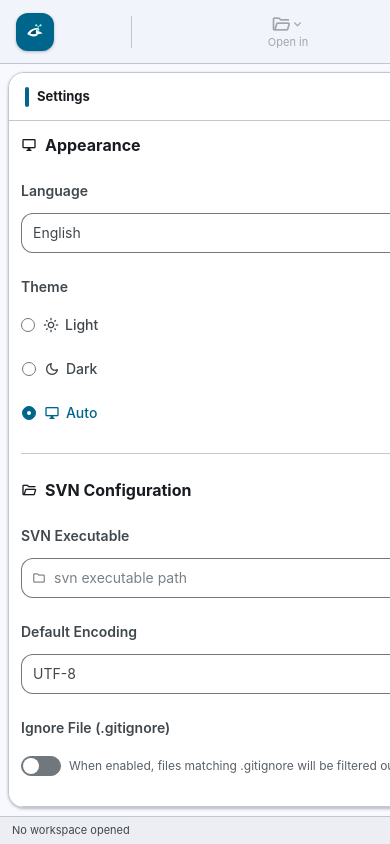
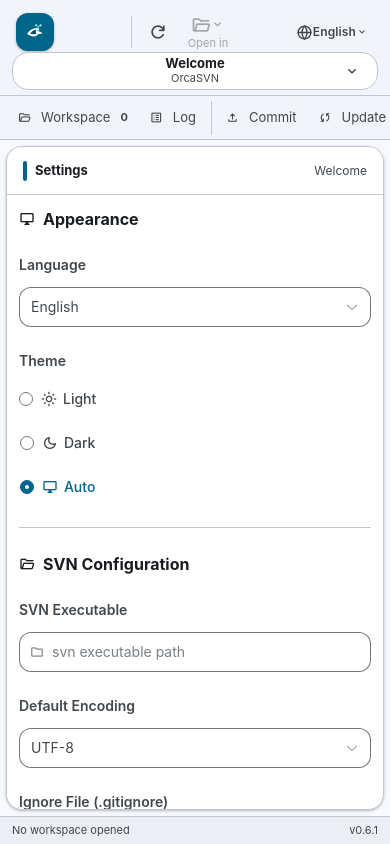
Before and after one commit to NiteFlightxx/OrcaSVN, a Vue app: page /#/settings in a window 390 px wide. Built offline with nearby package versions, Linux system fonts and the light colour scheme.

Commit message:
Improve responsive workspace navigation and accessibility

```diff
--- a/src/i18n/locales/en-US.ts
+++ b/src/i18n/locales/en-US.ts
@@ -117,6 +117,7 @@ export default {
     copyFailed: 'Copy failed',
     error: 'Error',
     noChanges: 'No changed files',
+    noMatchingFiles: 'No files match this filter',
     noWorkspace: 'No workspace opened',
   },
   log: {
--- a/src/i18n/locales/ja-JP.ts
+++ b/src/i18n/locales/ja-JP.ts
@@ -117,6 +117,7 @@ export default {
     copyFailed: 'コピーに失敗しました',
     error: 'エラー',
     noChanges: '変更されたファイルはありません',
+    noMatchingFiles: 'このフィルターに一致するファイルはありません',
     noWorkspace: 'ワークスペースが開かれていません',
   },
   log: {
--- a/src/i18n/locales/ko-KR.ts
+++ b/src/i18n/locales/ko-KR.ts
@@ -117,6 +117,7 @@ export default {
     copyFailed: '복사 실패',
     error: '오류',
     noChanges: '변경된 파일이 없습니다',
+    noMatchingFiles: '이 필터에 해당하는 파일이 없습니다',
     noWorkspace: '작업 공간이 열려 있지 않습니다',
   },
   log: {
--- a/src/i18n/locales/zh-CN.ts
+++ b/src/i18n/locales/zh-CN.ts
@@ -117,6 +117,7 @@ export default {
     copyFailed: '复制失败',
     error: '错误',
     noChanges: '没有更改的文件',
+    noMatchingFiles: '当前筛选条件下没有文件',
     noWorkspace: '未打开工作区',
   },
   log: {
--- a/src/i18n/locales/zh-TW.ts
+++ b/src/i18n/locales/zh-TW.ts
@@ -117,6 +117,7 @@ export default {
     copyFailed: '複製失敗',
     error: '錯誤',
     noChanges: '沒有變更的檔案',
+    noMatchingFiles: '目前篩選條件下沒有檔案',
     noWorkspace: '未開啟工作區',
   },
   log: {
--- a/src/layouts/MainLayout.vue
+++ b/src/layouts/MainLayout.vue
@@ -16,11 +16,11 @@
           <span class="brand-name">OrcaSVN</span>
         </button>
         <span class="toolbar-divider"></span>
-        <button class="tool-button" :class="{ active: routeName === 'workspace' }" @click="navigateTo('workspace')">
+        <button class="tool-button toolbar-nav" :class="{ active: routeName === 'workspace' }" @click="navigateTo('workspace')">
           <el-icon><FolderOpened /></el-icon>
           <span>{{ $t('menu.workspace') }}</span>
         </button>
-        <button class="tool-button" :class="{ active: routeName === 'log' }" @click="navigateTo('log')">
+        <button class="tool-button toolbar-nav" :class="{ active: routeName === 'log' }" @click="navigateTo('log')">
           <el-icon><Document /></el-icon>
           <span>{{ $t('menu.log') }}</span>
         </button>
@@ -28,6 +28,8 @@
           class="tool-button"
           :class="{ 'is-refreshing': workspaceStore.isLoading }"
           :aria-busy="workspaceStore.isLoading"
+          :aria-label="$t('menu.refresh')"
+          :title="$t('menu.refresh')"
           @click="refreshStatus"
           :disabled="workspaceStore.isLoading"
         >
@@ -71,8 +73,8 @@
         </el-dropdown>
       </div>
 
-      <el-dropdown trigger="click" popper-class="workspace-switcher-dropdown" @command="handleWorkspaceCommand">
-        <button class="repository-title" :title="$t('workspace.switchWorkspace')">
+      <el-dropdown class="workspace-switcher" trigger="click" popper-class="workspace-switcher-dropdown" @command="handleWorkspaceCommand">
+        <button class="repository-title" :title="$t('workspace.switchWorkspace')" :aria-label="$t('workspace.switchWorkspace')">
           <strong>{{ repositoryName }}</strong>
           <span class="repository-revision">
             <template v-if="workspaceStore.svnInfo">r{{ workspaceStore.svnInfo.revision }}</template>
@@ -119,15 +121,15 @@
           <el-icon><RefreshRight /></el-icon>
           <span>{{ $t('menu.update') }}</span>
         </button>
-        <button class="tool-button" :class="{ active: routeName === 'diff' }" @click="navigateTo('diff')">
+        <button class="tool-button toolbar-nav" :class="{ active: routeName === 'diff' }" @click="navigateTo('diff')">
           <el-icon><Connection /></el-icon>
           <span>{{ $t('menu.diff') }}</span>
         </button>
-        <button class="tool-button" :class="{ active: routeName === 'stash' }" @click="navigateTo('stash')">
+        <button class="tool-button toolbar-nav" :class="{ active: routeName === 'stash' }" @click="navigateTo('stash')">
           <el-icon><Archive /></el-icon>
           <span>{{ $t('menu.stash') }}</span>
         </button>
-        <button class="tool-button" :class="{ active: routeName === 'blame' }" @click="navigateTo('blame')">
+        <button class="tool-button toolbar-nav" :class="{ active: routeName === 'blame' }" @click="navigateTo('blame')">
           <el-icon><Edit /></el-icon>
           <span>{{ $t('menu.blame') }}</span>
         </button>
@@ -597,17 +599,20 @@ onUnmounted(() => {
   }
 }
 
-.repository-title {
+.workspace-switcher {
   position: absolute;
   top: 8px;
   left: 50%;
+  transform: translateX(-50%);
+}
+
+.repository-title {
   display: flex;
   flex-direction: column;
   align-items: center;
   min-width: 230px;
   min-height: 48px;
   padding: 5px 32px;
-  transform: translateX(-50%);
   border: 0;
   border: 1px solid var(--md-sys-color-outline-variant);
   border-radius: var(--app-radius-lg);
@@ -627,6 +632,11 @@ onUnmounted(() => {
 }
 
 .repository-title strong {
+  display: block;
+  max-width: 180px;
+  overflow: hidden;
+  text-overflow: ellipsis;
+  white-space: nowrap;
   color: var(--md-sys-color-on-surface);
   font-size: 13px;
 }
@@ -966,11 +976,22 @@ onUnmounted(() => {
 .fork-status div {
   display: flex;
   gap: 14px;
+  flex-shrink: 0;
+}
+
+.fork-status > span {
+  min-width: 0;
+  overflow: hidden;
+  text-overflow: ellipsis;
+  white-space: nowrap;
+}
+
+.toolbar-nav {
+  display: none;
 }
 
 @media (max-width: 900px) {
-  .repository-title,
-  .tool-button span,
+  .tool-button > span:not(.el-icon),
   .brand-name {
     display: none;
   }
@@ -981,10 +1002,75 @@ onUnmounted(() => {
     min-width: 38px;
   }
   .fork-content {
-    grid-template-columns: 1fr;
+    grid-template-columns: minmax(0, 1fr);
+    grid-template-rows: 44px minmax(0, 1fr);
   }
   .shell-sidebar {
+    display: flex;
+    align-items: center;
+    gap: 4px;
+    overflow-x: auto;
+    overflow-y: hidden;
+    padding: 4px 8px;
+    border-right: 0;
+    border-bottom: 1px solid var(--md-sys-color-outline-variant);
+  }
+  .shell-repository,
+  .shell-sidebar .sidebar-heading {
     display: none;
+  }
+  .shell-sidebar .sidebar-section {
+    display: flex;
+    flex: 0 0 auto;
+    gap: 2px;
+    padding: 0 5px 0 0;
+    border-right: 1px solid var(--md-sys-color-outline-variant);
+  }
+  .shell-sidebar .sidebar-section:last-child {
+    border-right: 0;
+  }
+  .shell-sidebar .sidebar-section button {
+    width: auto;
+    height: 34px;
+    padding: 0 10px;
+    white-space: nowrap;
+  }
+  .route-workbench {
+    margin: 6px;
+  }
+}
+
+@media (max-width: 650px) {
+  .fork-shell {
+    grid-template-rows: 96px minmax(0, 1fr) 28px;
+  }
+  .fork-toolbar {
+    align-items: flex-start;
+    padding-bottom: 48px;
+  }
+  .toolbar-group-right .tool-button,
+  .toolbar-group-right .toolbar-divider {
+    display: none;
+  }
+  .workspace-switcher {
+    top: 52px;
+    left: 12px;
+    right: 12px;
+    transform: none;
+  }
+  .repository-title {
+    width: 100%;
+    min-height: 38px;
+    padding: 4px 32px;
+  }
+  .repository-title strong {
+    max-width: calc(100vw - 90px);
+  }
+  .route-repository {
+    max-width: 42%;
+    overflow: hidden;
+    text-overflow: ellipsis;
+    white-space: nowrap;
   }
 }
 </style>
--- a/src/views/WorkspaceView.vue
+++ b/src/views/WorkspaceView.vue
@@ -80,7 +80,7 @@
             {{ $t('workspace.fileStatus') }}
           </span>
           <div class="header-actions">
-            <el-button text size="small" @click="refreshStatus" :loading="workspaceStore.isLoading">
+            <el-button text size="small" :aria-label="$t('menu.refresh')" :title="$t('menu.refresh')" @click="refreshStatus" :loading="workspaceStore.isLoading">
               <el-icon><Refresh /></el-icon>
             </el-button>
           </div>
@@ -88,26 +88,26 @@
 
         <!-- 文件状态统计 -->
         <div class="status-summary">
-          <div class="status-badge modified" :class="{ active: filter === 'modified' }" @click="setFilter('modified')">
+          <button type="button" class="status-badge modified" :class="{ active: filter === 'modified' }" :aria-pressed="filter === 'modified'" @click="setFilter('modified')">
             <span class="badge-count">{{ workspaceStore.changedCount }}</span>
             <span class="badge-label">{{ $t('workspace.statusChanged') }}</span>
-          </div>
-          <div class="status-badge added" :class="{ active: filter === 'added' }" @click="setFilter('added')">
+          </button>
+          <button type="button" class="status-badge added" :class="{ active: filter === 'added' }" :aria-pressed="filter === 'added'" @click="setFilter('added')">
             <span class="badge-count">{{ workspaceStore.unversionedCount }}</span>
             <span class="badge-label">{{ $t('workspace.statusUnversioned') }}</span>
-          </div>
-          <div class="status-badge conflicted" :class="{ active: filter === 'conflicted' }" @click="setFilter('conflicted')">
+          </button>
+          <button type="button" class="status-badge conflicted" :class="{ active: filter === 'conflicted' }" :aria-pressed="filter === 'conflicted'" @click="setFilter('conflicted')">
             <span class="badge-count">{{ workspaceStore.conflictedCount }}</span>
             <span class="badge-label">{{ $t('status.conflicted') }}</span>
-          </div>
-          <div class="status-badge missing" :class="{ active: filter === 'missing' }" @click="setFilter('missing')">
+          </button>
+          <button type="button" class="status-badge missing" :class="{ active: filter === 'missing' }" :aria-pressed="filter === 'missing'" @click="setFilter('missing')">
             <span class="badge-count">{{ workspaceStore.missingCount }}</span>
             <span class="badge-label">{{ $t('status.missing') }}</span>
-          </div>
-          <div class="status-badge all" :class="{ active: filter === 'all' }" @click="setFilter('all')">
+          </button>
+          <button type="button" class="status-badge all" :class="{ active: filter === 'all' }" :aria-pressed="filter === 'all'" @click="setFilter('all')">
             <span class="badge-count">{{ workspaceStore.statusList.length }}</span>
             <span class="badge-label">{{ $t('common.all') }}</span>
-          </div>
+          </button>
         </div>
 
         <!-- 文件列表 -->
@@ -127,7 +127,14 @@
             <span class="file-status" :class="getStatusClass(file.status_code)">
               {{ getStatusLabel(file.status_code) }}
             </span>
-            <span class="file-path" :title="file.path">{{ file.path }}</span>
+            <button
+              type="button"
+              class="file-path"
+              :title="file.path"
+              :aria-label="`${file.path}, ${getStatusLabel(file.status_code)}`"
+              :aria-pressed="selectedFile === file.path"
+              @click.stop="selectFile(file)"
+            >{{ file.path }}</button>
             <div class="file-actions">
               <el-tooltip :content="$t('common.diff')" placement="top" :show-after="150">
                 <span class="file-action-trigger" :title="$t('common.diff')" @click.stop>
@@ -147,7 +154,7 @@
           </div>
           <div v-if="!workspaceStore.isLoading && filteredFiles.length === 0" class="empty-files">
             <el-icon><CircleCheck /></el-icon>
-            <span>{{ $t('workspace.noChanges') }}</span>
+            <span>{{ workspaceStore.statusList.length === 0 ? $t('workspace.noChanges') : $t('workspace.noMatchingFiles') }}</span>
           </div>
         </div>
         <div
@@ -672,6 +679,7 @@ const revertFile = async (file: SvnStatus) => {
   padding: 4px 10px;
   border-radius: var(--app-radius-full);
   background: var(--el-fill-color-light);
+  border: 1px solid transparent;
   cursor: pointer;
   transition: all var(--app-transition-fast);
   font-size: 12px;
@@ -739,6 +747,15 @@ const revertFile = async (file: SvnStatus) => {
   background: var(--md-sys-color-primary-container);
 }
 
+.file-item:focus-within {
+  outline: 2px solid var(--md-sys-color-primary);
+  outline-offset: -2px;
+}
+
+.file-item:focus-within .file-actions {
+  opacity: 1;
+}
+
 .file-status {
   display: inline-flex;
   align-items: center;
@@ -780,10 +797,16 @@ const revertFile = async (file: SvnStatus) => {
   flex: 1;
   min-width: 0;
   overflow: hidden;
+  padding: 0;
+  border: 0;
+  background: transparent;
+  color: inherit;
+  text-align: left;
   text-overflow: ellipsis;
   white-space: nowrap;
   font-size: 13px;
   font-family: "Cascadia Mono", Consolas, monospace;
+  cursor: pointer;
 }
 
 .file-actions {
```
